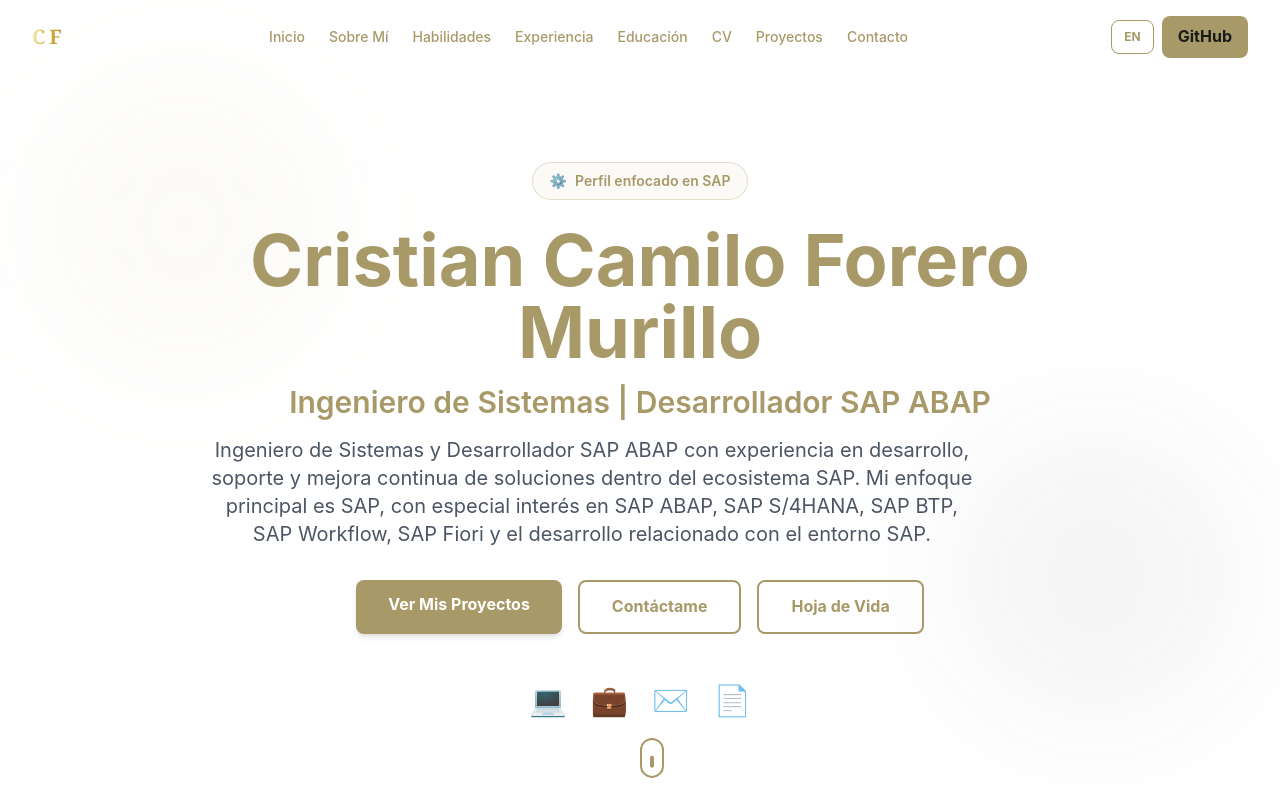
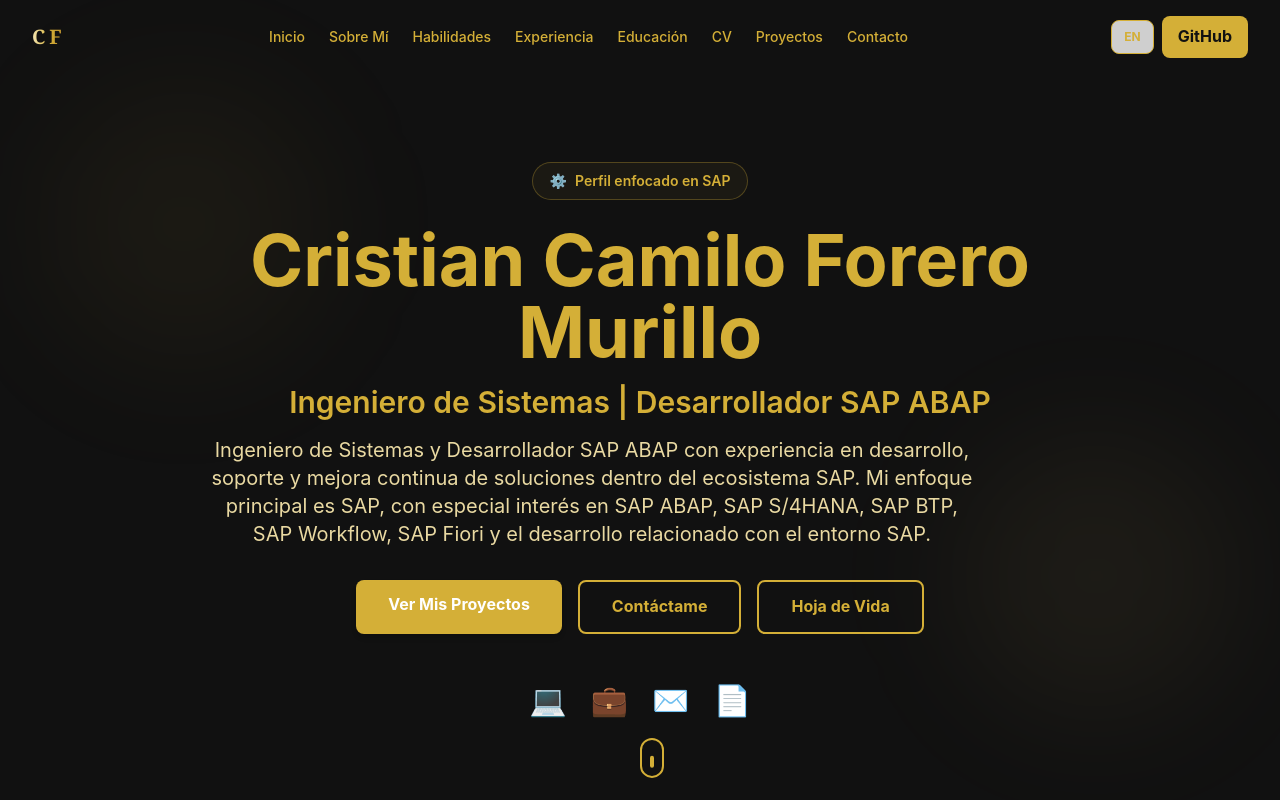
Before and after one commit to CrisdevFm/CrisdevFm.github.io, a Next.js app: page / in a window 1280 px wide. Shown: the top 800 px of the page. Built offline with nearby package versions, Linux system fonts and the light colour scheme; no server answers.

Commit message:
new  color

```diff
--- a/src/app/globals.css
+++ b/src/app/globals.css
@@ -13,11 +13,39 @@
 }
 
 body {
-  background: #ffffff;
-  color: #1f2937;
+  background: #050505;
+  color: #f7f3ea;
   font-family: "Inter", -apple-system, BlinkMacSystemFont, "Segoe UI", Roboto,
     sans-serif;
   line-height: 1.6;
+}
+
+.bg-white,
+.bg-gray-50,
+.bg-gray-100,
+.bg-gray-200 {
+  background-color: #111111 !important;
+}
+
+.text-gray-600,
+.text-gray-700,
+.text-gray-900,
+.text-gray-500,
+.text-gray-800 {
+  color: #e9d9a2 !important;
+}
+
+.border-gray-300,
+.border-gray-200 {
+  border-color: rgba(212, 175, 55, 0.35) !important;
+}
+
+.text-primary {
+  color: #d4af37 !important;
+}
+
+.text-accent {
+  color: #f5d77b !important;
 }
 
 /* Animaciones personalizadas */
@@ -35,10 +63,10 @@
 @keyframes glowPulse {
   0%,
   100% {
-    text-shadow: 0 0 10px rgba(168, 153, 104, 0.5);
+    text-shadow: 0 0 10px rgba(212, 175, 55, 0.45);
   }
   50% {
-    text-shadow: 0 0 20px rgba(168, 153, 104, 1);
+    text-shadow: 0 0 20px rgba(245, 215, 123, 1);
   }
 }
 
@@ -52,27 +80,27 @@
 }
 
 ::-webkit-scrollbar-track {
-  background: #f5f3f0;
+  background: #0d0d0d;
 }
 
 ::-webkit-scrollbar-thumb {
-  background: #a89968;
+  background: #d4af37;
   border-radius: 5px;
 }
 
 ::-webkit-scrollbar-thumb:hover {
-  background: #2a2a2a;
+  background: #f5d77b;
 }
 
 /* Links */
 a {
-  color: #a89968;
+  color: #d4af37;
   text-decoration: none;
   transition: all 0.3s ease;
 }
 
 a:hover {
-  color: #2a2a2a;
+  color: #f5d77b;
 }
 
 /* Botones */
--- a/tailwind.config.ts
+++ b/tailwind.config.ts
@@ -9,14 +9,14 @@
   theme: {
     extend: {
       colors: {
-        primary: "#a89968",
-        dark: "#1a1a1a",
-        darker: "#0a0a0a",
-        accent: "#2a2a2a",
-        light: "#f9f8f6",
+        primary: "#d4af37",
+        dark: "#111111",
+        darker: "#000000",
+        accent: "#f5d77b",
+        light: "#f7f3ea",
       },
       backgroundImage: {
-        gradient: "linear-gradient(135deg, #a89968 0%, #8b8b8b 100%)",
+        gradient: "linear-gradient(135deg, #d4af37 0%, #f5d77b 100%)",
       },
     },
   },
```
